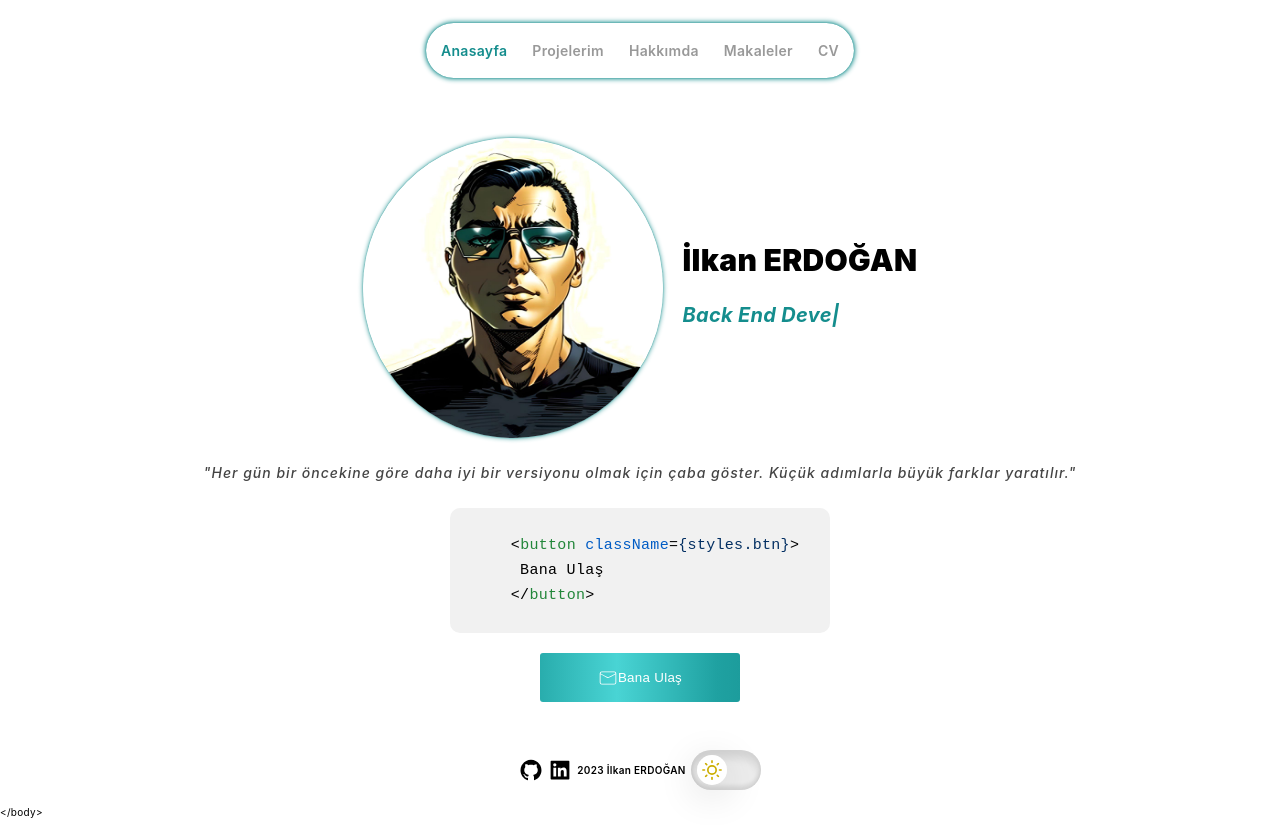
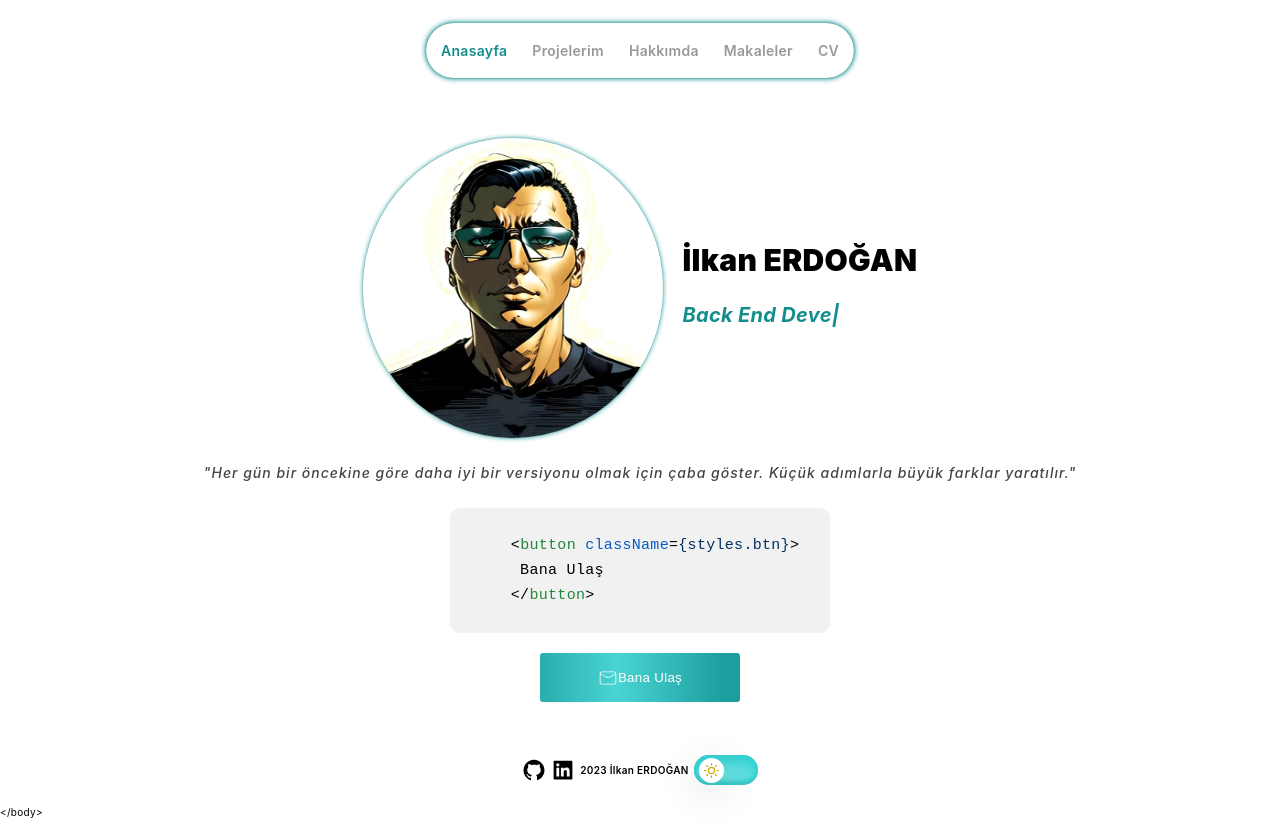
Before and after one commit to Vol4tile/blog, a React (Vite) app in the folder Blog/: page / in a window 1280 px wide. Built offline with nearby package versions, Linux system fonts and the light colour scheme.

Commit message:
Update ModeSwitch.module.css

```diff
--- a/Blog/src/css/ModeSwitch.module.css
+++ b/Blog/src/css/ModeSwitch.module.css
@@ -1,11 +1,11 @@
 .btn {
   background-color: #fff;
-  width: 70px;
-  height: 40px;
+  width: 64px;
+  height: 30px;
   border-radius: 5em;
-  padding: 0 6px;
-  box-shadow: inset 0 8px 60px rgba(0, 0, 0, 0.1),
-    inset 0 8px 8px rgba(0, 0, 0, 0.1), inset 0 -4px 4px rgba(0, 0, 0, 0.1);
+  padding: 0 4px;
+  box-shadow: inset 0 8px 60px rgb(46, 214, 214),
+    inset 0 8px 8px rgb(76, 197, 197), inset 0 -4px 4px rgb(84, 150, 150);
   position: relative;
   display: flex;
   align-items: center;
@@ -14,8 +14,8 @@
 }
 
 .btnIndicator {
-  width: 30px;
-  height: 30px;
+  width: 27px;
+  height: 25px;
   border-radius: 50%;
   position: absolute;
   box-shadow: 0 8px 40px rgba(0, 0, 0, 0.2);
@@ -39,7 +39,7 @@
 }
 
 .btnIcon {
-  font-size: 30px;
+  font-size: 25px;
   background-color: white;
   border-radius: 50%;
   padding: 5px;
```
